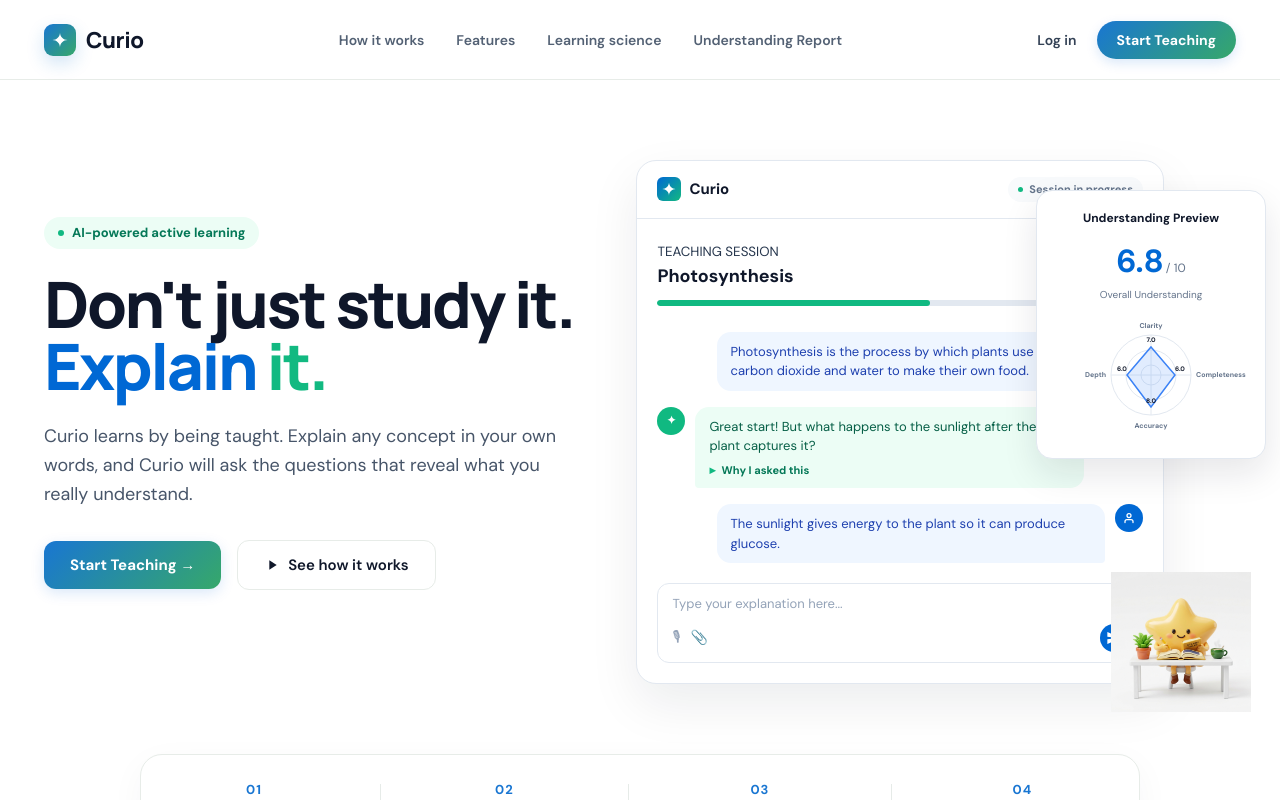
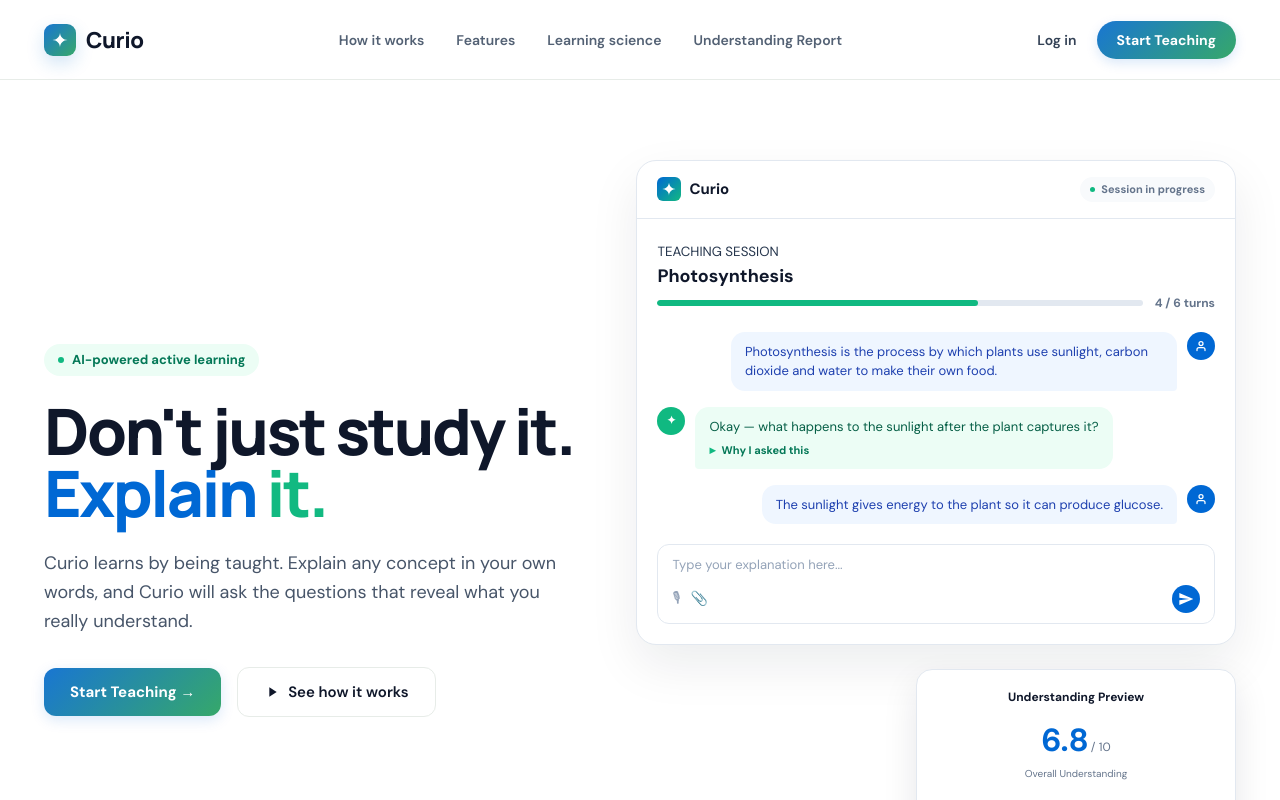
Before and after one commit to Nimalan07/curio-ai, a React (Vite) app in the folder frontend/: page / in a window 1280 px wide. Shown: the top 800 px of the page. Built offline with nearby package versions, Linux system fonts and the light colour scheme; no server answers.

Commit message:
style/math: fix hero overlap layout, remove mascot, update opening message, and enforce math consistency for report score

```diff
--- a/frontend/src/App.css
+++ b/frontend/src/App.css
@@ -371,10 +371,13 @@
 .hero-visual {
   position: relative;
   width: 100%;
+  display: flex;
+  flex-direction: column;
+  gap: 24px;
 }
 
 .mockup-chat-container {
-  width: 88%;
+  width: 100%;
   background: #FFFFFF;
   border: 1px solid #E2E8F0;
   border-radius: 20px;
@@ -605,10 +608,12 @@
 
 /* OVERLAPPING METRICS */
 .mockup-metrics-card {
-  position: absolute;
-  top: 30px;
-  right: -30px;
-  width: 230px;
+  position: relative;
+  top: auto;
+  right: auto;
+  width: 100%;
+  max-width: 320px;
+  margin-left: auto;
   background: #FFFFFF;
   border: 1px solid #E2E8F0;
   border-radius: 16px;
--- a/frontend/src/pages/Home.jsx
+++ b/frontend/src/pages/Home.jsx
@@ -124,7 +124,7 @@
                   <div className="mock-message curio">
                     <div className="mock-avatar curio-av">✦</div>
                     <div className="mock-bubble">
-                      Great start! But what happens to the sunlight after the plant
+                      Okay — what happens to the sunlight after the plant
                       captures it?
                       <details className="mock-why">
                         <summary>Why I asked this</summary>
@@ -209,11 +209,6 @@
                   <text x="56" y="61" textAnchor="middle" fontSize="6.5" fill="#0F172A" fontWeight="bold">6.0</text>
                 </svg>
               </div>
-            </div>
-
-            {/* MASCOT */}
-            <div className="mockup-mascot-wrapper">
-              <img src="/mascot.png" alt="Curio mascot" className="mascot-img" />
             </div>
           </div>
         </div>
```
Also changed, not shown: 1 other file (tests, documents, lock files or other folders).
